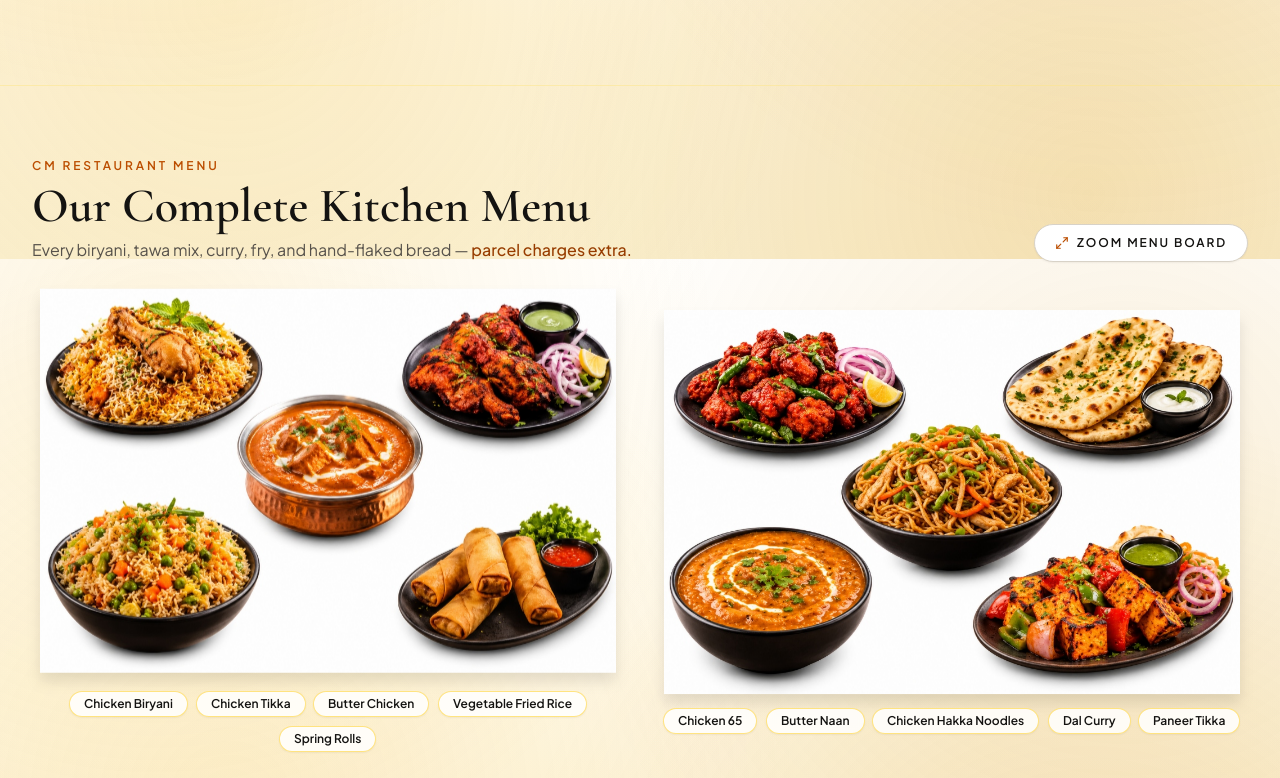
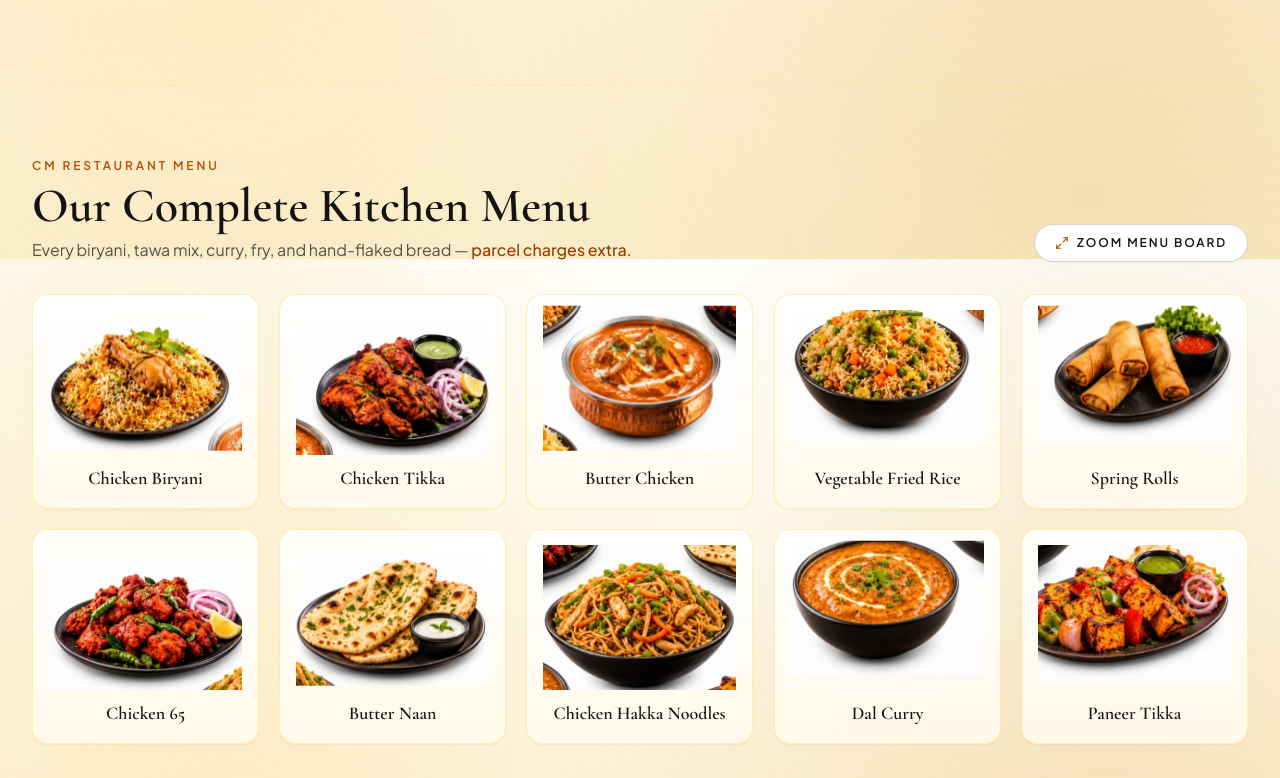
Before and after one commit to Azeez-333/restaurant, a React (Vite) app: page / in a window 1280 px wide. Shown: the part 5341-6119 px from the top of the page. Built offline with nearby package versions, Linux system fonts and the light colour scheme.

Commit message:
Crop each of the 10 dishes into individual floating cards

```diff
--- a/src/components/MenuSection.tsx
+++ b/src/components/MenuSection.tsx
@@ -2,34 +2,76 @@ import { useState } from 'react';
 import { motion, AnimatePresence } from 'framer-motion';
 import { Maximize2, X } from 'lucide-react';
 import { Magnetic } from './Magnetic';
+import { TiltCard } from './TiltCard';
 import { ComboBuilder } from './ComboBuilder';
 
-const FLOATING_GROUPS = [
+interface FloatingDish {
+  name: string;
+  image: string;
+  transform: string;
+  delayClass: string;
+}
+
+const FLOATING_DISHES: FloatingDish[] = [
   {
-    id: 'group-1',
+    name: 'Chicken Biryani',
     image: '/images/dishes-group-1.jpg',
-    alt: 'Chicken Biryani, Chicken Tikka, Butter Chicken, Vegetable Fried Rice, and Spring Rolls',
-    recipes: [
-      'Chicken Biryani',
-      'Chicken Tikka',
-      'Butter Chicken',
-      'Vegetable Fried Rice',
-      'Spring Rolls',
-    ],
-    floatClass: 'animate-float-slow',
+    transform: 'scale(2.45) translate(29%, 28%)',
+    delayClass: 'animate-float-slow',
   },
   {
-    id: 'group-2',
+    name: 'Chicken Tikka',
+    image: '/images/dishes-group-1.jpg',
+    transform: 'scale(2.45) translate(-29%, 28%)',
+    delayClass: 'animate-float-delayed',
+  },
+  {
+    name: 'Butter Chicken',
+    image: '/images/dishes-group-1.jpg',
+    transform: 'scale(2.55) translate(0%, 3%)',
+    delayClass: 'animate-float-slow',
+  },
+  {
+    name: 'Vegetable Fried Rice',
+    image: '/images/dishes-group-1.jpg',
+    transform: 'scale(2.45) translate(29%, -27%)',
+    delayClass: 'animate-float-delayed',
+  },
+  {
+    name: 'Spring Rolls',
+    image: '/images/dishes-group-1.jpg',
+    transform: 'scale(2.45) translate(-29%, -27%)',
+    delayClass: 'animate-float-slow',
+  },
+  {
+    name: 'Chicken 65',
     image: '/images/dishes-group-2.jpg',
-    alt: 'Chicken 65, Butter Naan, Chicken Hakka Noodles, Dal Curry, and Paneer Tikka',
-    recipes: [
-      'Chicken 65',
-      'Butter Naan',
-      'Chicken Hakka Noodles',
-      'Dal Curry',
-      'Paneer Tikka',
-    ],
-    floatClass: 'animate-float-delayed',
+    transform: 'scale(2.45) translate(29%, 28%)',
+    delayClass: 'animate-float-delayed',
+  },
+  {
+    name: 'Butter Naan',
+    image: '/images/dishes-group-2.jpg',
+    transform: 'scale(2.45) translate(-29%, 28%)',
+    delayClass: 'animate-float-slow',
+  },
+  {
+    name: 'Chicken Hakka Noodles',
+    image: '/images/dishes-group-2.jpg',
+    transform: 'scale(2.55) translate(0%, 3%)',
+    delayClass: 'animate-float-delayed',
+  },
+  {
+    name: 'Dal Curry',
+    image: '/images/dishes-group-2.jpg',
+    transform: 'scale(2.45) translate(29%, -27%)',
+    delayClass: 'animate-float-slow',
+  },
+  {
+    name: 'Paneer Tikka',
+    image: '/images/dishes-group-2.jpg',
+    transform: 'scale(2.45) translate(-29%, -27%)',
+    delayClass: 'animate-float-delayed',
   },
 ];
 
@@ -70,31 +112,33 @@ export function MenuSection() {
           </Magnetic>
         </div>
 
-        {/* Floating Isolated Recipes Showcase */}
-        <div className="mt-8 grid items-center gap-8 lg:grid-cols-2">
-          {FLOATING_GROUPS.map((group) => (
-            <div key={group.id} className="flex flex-col items-center">
-              <Magnetic strength={0.16} scale={1.02} className="w-full">
-                <div className={`${group.floatClass} w-full`}>
-                  <img
-                    src={group.image}
-                    alt={group.alt}
-                    loading="lazy"
-                    className="mx-auto w-full max-w-xl object-contain mix-blend-multiply drop-shadow-xl"
-                  />
-                </div>
-              </Magnetic>
-
-              <div className="mt-3 flex flex-wrap justify-center gap-2">
-                {group.recipes.map((recipe) => (
-                  <Magnetic key={recipe} strength={0.28}>
-                    <span className="inline-block rounded-full border border-amber-300/60 bg-white/85 px-3.5 py-1 text-xs font-semibold text-[#141311] shadow-xs backdrop-blur-xs transition-colors hover:border-amber-700 hover:text-amber-700">
-                      {recipe}
-                    </span>
-                  </Magnetic>
-                ))}
-              </div>
-            </div>
+        {/* 10 Individual Floating Dish Cards */}
+        <div className="mt-8 grid grid-cols-2 gap-4 sm:grid-cols-3 lg:grid-cols-5 lg:gap-5">
+          {FLOATING_DISHES.map((dish, idx) => (
+            <Magnetic key={dish.name} strength={0.2} scale={1.02} className="w-full">
+              <TiltCard className="rounded-2xl">
+                <motion.div
+                  initial={{ opacity: 0, y: 16 }}
+                  whileInView={{ opacity: 1, y: 0 }}
+                  viewport={{ once: true, margin: '-30px' }}
+                  transition={{ duration: 0.4, delay: Math.min(idx * 0.05, 0.35) }}
+                  className="group flex flex-col items-center rounded-2xl border border-amber-200/60 bg-gradient-to-b from-white/95 to-[#FFF9EB]/95 p-3 shadow-xs transition-shadow duration-300 hover:shadow-lg sm:p-4"
+                >
+                  <div className={`${dish.delayClass} relative aspect-[4/3] w-full overflow-hidden`}>
+                    <img
+                      src={dish.image}
+                      alt={dish.name}
+                      loading="lazy"
+                      style={{ transform: dish.transform }}
+                      className="h-full w-full object-contain mix-blend-multiply transition-transform duration-500"
+                    />
+                  </div>
+                  <h3 className="font-display mt-2 text-center text-base font-semibold text-[#141311] transition-colors group-hover:text-amber-700 sm:text-lg">
+                    {dish.name}
+                  </h3>
+                </motion.div>
+              </TiltCard>
+            </Magnetic>
           ))}
         </div>
 
```
